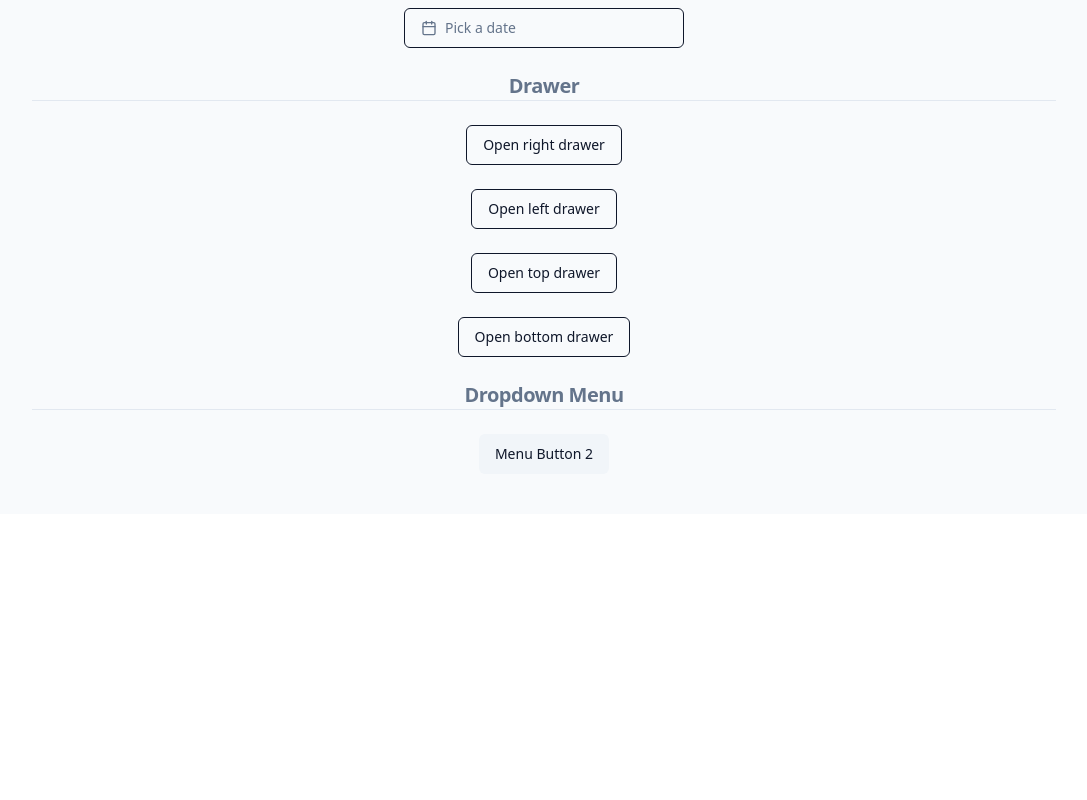
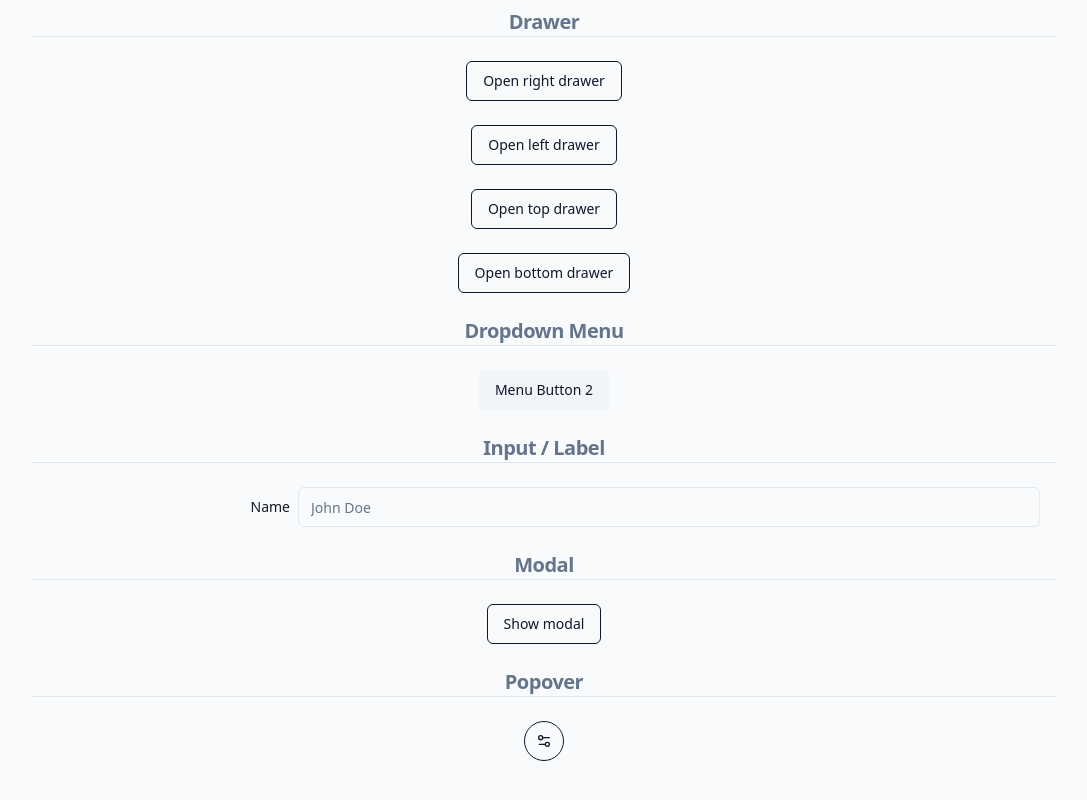
Before and after one commit to mathewbushuru/react-starter-kit, a React (Vite) app: page / in a window 1280 px wide. Shown: the part 1690-2490 px from the top of the page, without its empty margins (96-1183 px from the left). Before the commit the page ends 2204 px from the top, so only its background shows below. Built offline with nearby package versions, Linux system fonts and the light colour scheme.

Commit message:
Input, Label,Popover examples

```diff
--- a/src/features/example-feature/pages/home-example/index.tsx
+++ b/src/features/example-feature/pages/home-example/index.tsx
@@ -1,7 +1,11 @@
 import { FC, useState } from "react";
 import { useSelector, useDispatch } from "react-redux";
 import { format } from "date-fns";
-import { AlertCircle, Calendar as CalendarIcon } from "lucide-react";
+import {
+  AlertCircle,
+  Calendar as CalendarIcon,
+  Settings2Icon,
+} from "lucide-react";
 
 import {
   Button,
@@ -25,7 +29,6 @@ import {
   DrawerTitle,
   DrawerDescription,
   DrawerFooter,
-  DrawerAction,
 } from "@/components/ui";
 import {
   Modal,
@@ -112,26 +115,6 @@ export const ExampleHomePage: FC<HomePageProps> = ({}) => {
         </div>
 
         <div className="flex flex-col gap-6">
-          <Modal>
-            <ModalTrigger asChild>
-              <Button variant="outline" className="mx-auto max-w-xs sm:mx-0">
-                Show modal
-              </Button>
-            </ModalTrigger>
-            <ModalContent>
-              <ModalHeader>
-                <ModalTitle>Are you sure?</ModalTitle>
-                <ModalDescription>
-                  This action cannot be undone!
-                </ModalDescription>
-              </ModalHeader>
-              <ModalFooter>
-                <ModalCancel>Cancel</ModalCancel>
-                <ModalAction>Continue</ModalAction>
-              </ModalFooter>
-            </ModalContent>
-          </Modal>
-
           <Drawer>
             <DrawerTrigger asChild>
               <Button variant="secondary" className="mx-auto  max-w-xs sm:mx-0">
@@ -351,7 +334,7 @@ export const ExampleHomePage: FC<HomePageProps> = ({}) => {
           {drawerPositions.map((position) => (
             <Drawer key={position}>
               <DrawerTrigger asChild>
-                <Button variant="outline" className="max-w-xs mx-auto">
+                <Button variant="outline" className="mx-auto max-w-xs">
                   Open {position} drawer
                 </Button>
               </DrawerTrigger>
@@ -417,6 +400,72 @@ export const ExampleHomePage: FC<HomePageProps> = ({}) => {
               </DropdownMenuRadioGroup>
             </DropdownMenuContent>
           </DropdownMenu>
+
+          <SectionHeader>Input / Label</SectionHeader>
+          <div className="mx-4 grid grid-cols-4 items-center gap-2">
+            <Label htmlFor="name" className="sm:text-right">
+              Name
+            </Label>
+            <Input
+              id="name"
+              placeholder="John Doe"
+              className="col-span-4 sm:col-span-3"
+            />
+          </div>
+
+          <SectionHeader>Modal</SectionHeader>
+          <Modal>
+            <ModalTrigger asChild>
+              <Button variant="outline" className="mx-auto max-w-xs ">
+                Show modal
+              </Button>
+            </ModalTrigger>
+            <ModalContent>
+              <ModalHeader>
+                <ModalTitle>Are you sure?</ModalTitle>
+                <ModalDescription>
+                  This action cannot be undone!
+                </ModalDescription>
+              </ModalHeader>
+              <ModalFooter>
+                <ModalCancel>Cancel</ModalCancel>
+                <ModalAction>Continue</ModalAction>
+              </ModalFooter>
+            </ModalContent>
+          </Modal>
+
+          <SectionHeader>Popover</SectionHeader>
+          <Popover>
+            <PopoverTrigger asChild>
+              <Button
+                variant="outline"
+                className="mx-auto w-10 rounded-full p-0"
+              >
+                <Settings2Icon className="h-4 w-4" />
+                <span className="sr-only">Open popover</span>
+              </Button>
+            </PopoverTrigger>
+            <PopoverContent className="w-80">
+              <div className="grid gap-4">
+                <div className="space-y-2">
+                  <h4 className="font-medium leading-none">Dimensions</h4>
+                  <p className="text-sm text-muted-foreground">
+                    Set dimensions for the layer
+                  </p>
+                </div>
+                <div className="grid gap-2">
+                  <div className="grid-cols-3 grid gap-4 items-center">
+                    <Label htmlFor="width">Width</Label>
+                    <Input id="width" defaultValue="100%" className="col-span-2 h-8" />
+                  </div>
+                  <div className="grid-cols-3 grid gap-4 items-center">
+                    <Label htmlFor="height">Max. Height</Label>
+                    <Input id="height" defaultValue="none" className="col-span-2 h-8" />
+                  </div>
+                </div>
+              </div>
+            </PopoverContent>
+          </Popover>
         </div>
       </div>
     </div>
```
